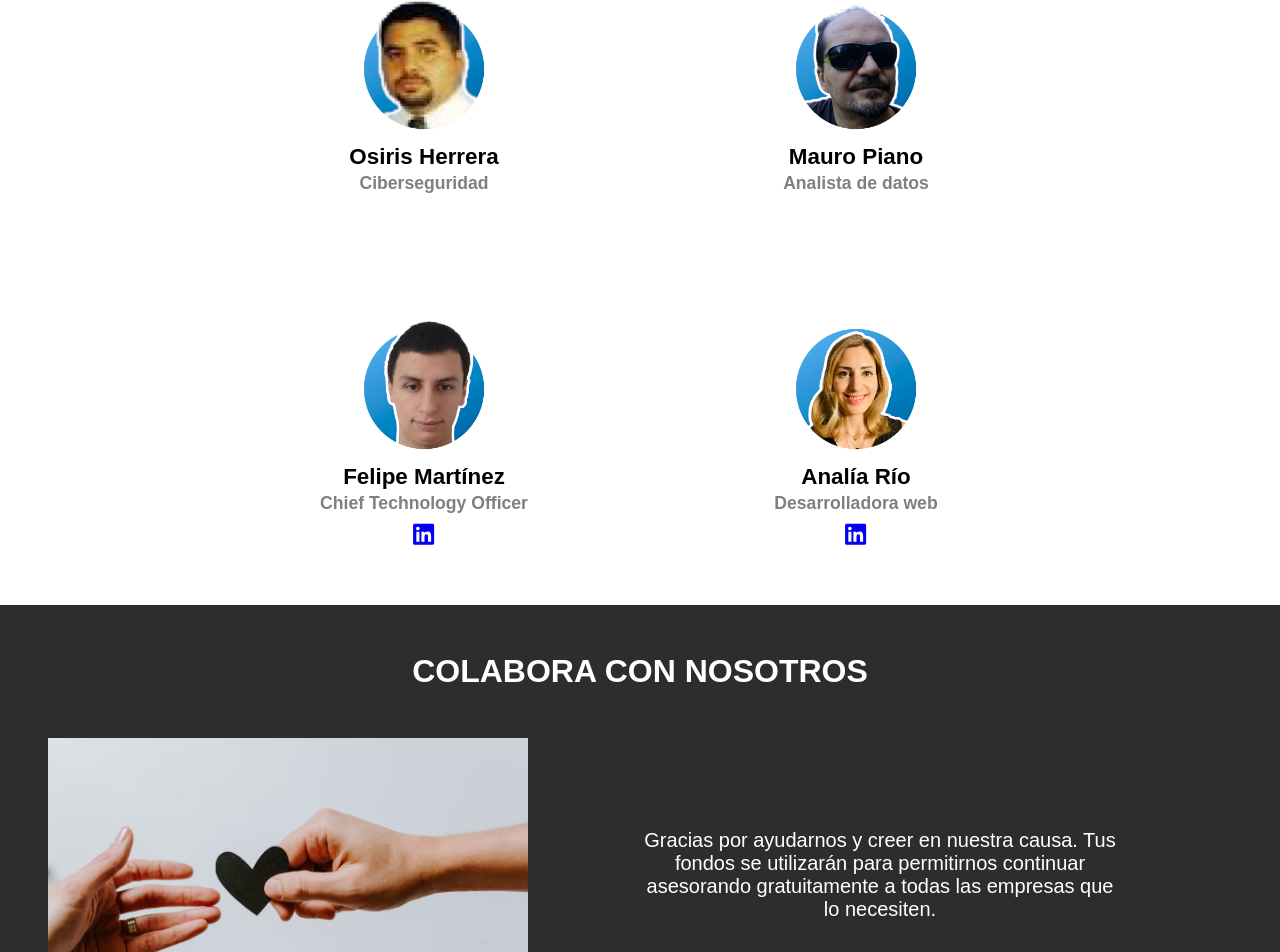
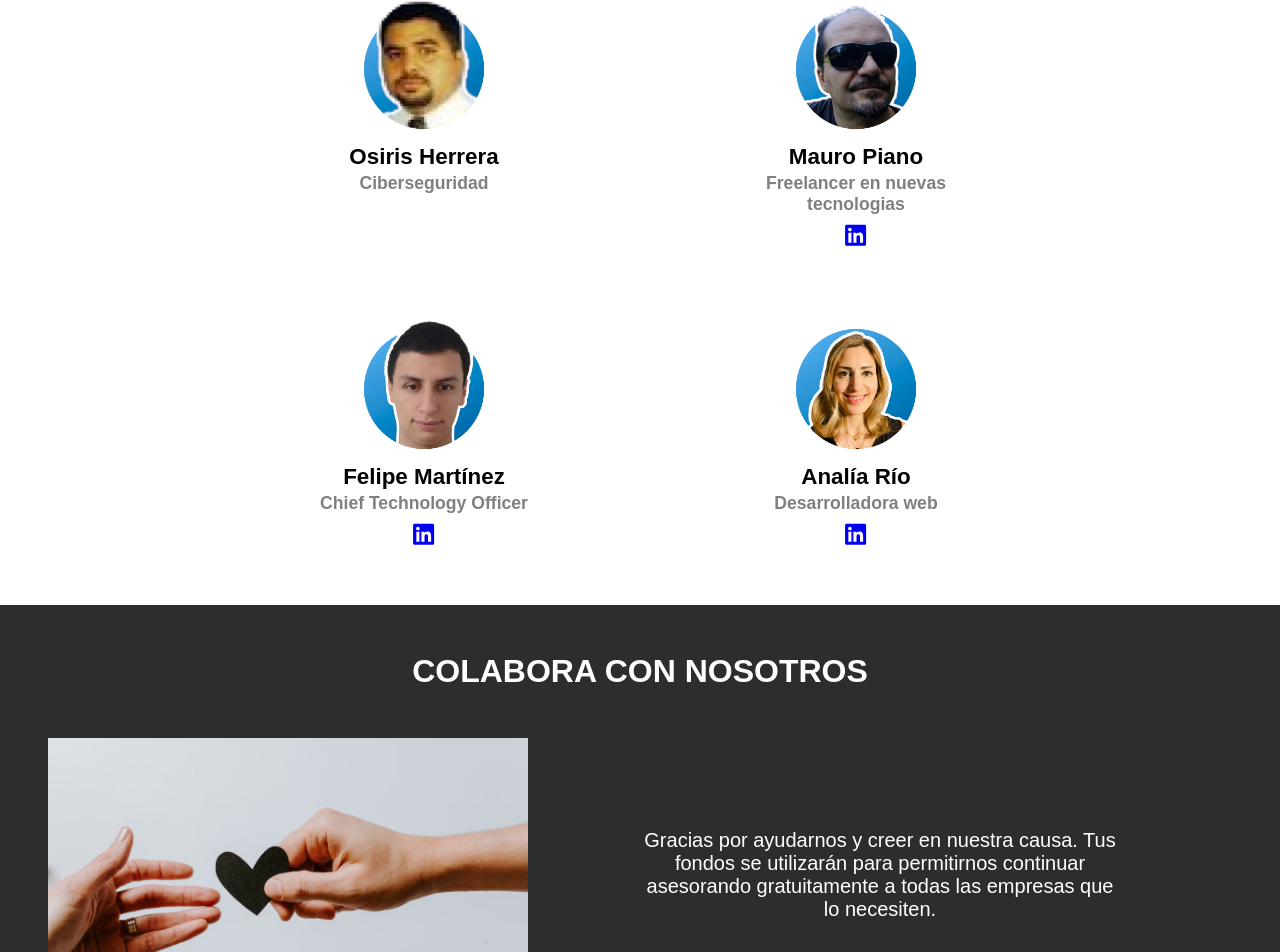
Before and after one commit to AnaliaRio/Checkit, a React (Create React App) app: page / in a window 1280 px wide. Shown: the part 2199-3151 px from the top of the page. Built offline with nearby package versions, Linux system fonts and the light colour scheme.

Commit message:
Update Section3.js

```diff
--- a/src/components/Section3.js
+++ b/src/components/Section3.js
@@ -50,10 +50,14 @@ const Section3 = (props) => {
         <div class='section3__box'>
           <img className='section3__box__pic' src={Mauro} alt='' />
           <h3 className='section3__box__title'>Mauro Piano</h3>
-          <h3 className='section3__box__subtitle'>Analista de datos</h3>
-          {/* <a href='#' target='_blank' rel='noreferrer'>
-              <FaLinkedin className='section3__box__icon' />
-          </a> */}
+          <h3 className='section3__box__subtitle'>Freelancer en nuevas tecnologias</h3>
+          <a
+            href='https://www.linkedin.com/in/mauro-piano'
+            target='_blank'
+            rel='noreferrer'
+          >
+            <FaLinkedin className='section3__box__icon' />
+          </a>
         </div>
         <div class='section3__box'>
           <img className='section3__box__pic' src={Felipe} alt='' />
```
